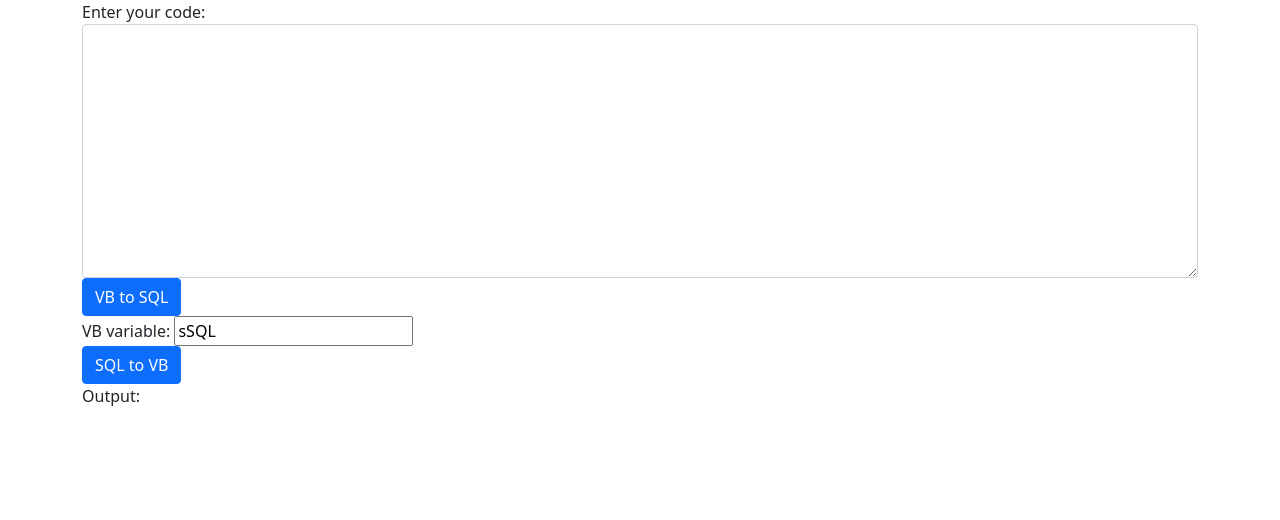
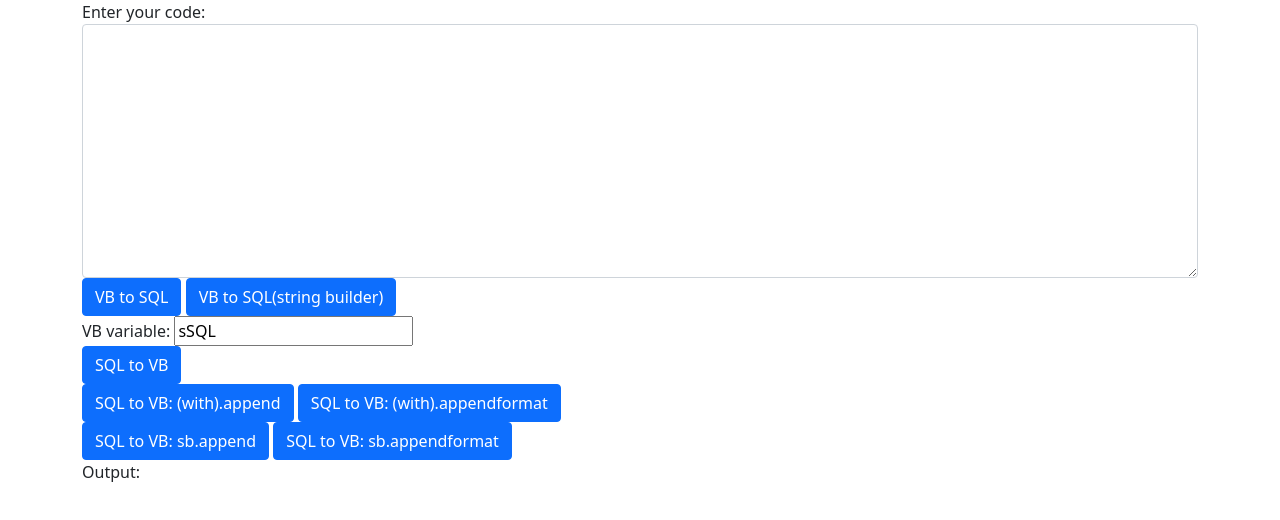
Before and after one commit to JerrayChen/SQL-tool, a plain HTML site: page index.html in a window 1280 px wide. Drawn offline with nearby package versions, Linux system fonts and the light colour scheme.

Commit message:
update string builder

```diff
--- a/index.html
+++ b/index.html
@@ -41,6 +41,23 @@
             }).join("\r\n");
             document.getElementById("output").innerHTML = output;
         }
+        onSubmitSB = () => {
+            let input = document.getElementById("input").value;
+            let output = input.split(/\r\n|\r|\n/g).map(arr => {
+                if (arr.toLowerCase().indexOf('append') === -1) {
+                    return "";
+                }
+                let temp = arr.split('"');
+                temp.shift();
+                temp.pop();
+                return temp.join("");
+                // return temp[1];
+            }).map(arr => {
+                arr = arr.trim()
+                return arr.replace(/^"/g, "").replace(/"$/g, "").replace(/&\s*/g, "")
+            }).join("\r\n");
+            document.getElementById("output").innerHTML = output;
+        }
         function toVB() {
             let input = document.getElementById("input").value;
             let variable = document.getElementById("variable").value;
@@ -50,6 +67,18 @@
                     return `${variable} &= "${line} "`
                 }
                 return `${variable} = "${line} "`
+            }).join("\r\n")
+            document.getElementById("output").innerHTML = output;
+        }
+        function toVBSB(isWith, isFormat) {
+            let input = document.getElementById("input").value;
+            let variable = document.getElementById("variable").value;
+            let output = input.split(/\r\n|\r|\n/g).map((line, ind) => {
+                console.log(line);
+                // if (ind) {
+                //     return `${variable} &= "${line} "`
+                // }
+                return `${isWith ? "" : variable}.${isFormat ? "AppendFormat" : "Append"}(" ${line} ")`
             }).join("\r\n")
             document.getElementById("output").innerHTML = output;
         }
@@ -66,11 +95,26 @@
             </div>
             <!-- <button type="button" class="btn btn-primary" onclick="onSubmit()">VB to SQL</button> -->
             <button type="button" class="btn btn-primary" onclick="onSubmit2()">VB to SQL</button>
+            <button type="button" class="btn btn-primary" onclick="onSubmitSB()">VB to SQL(string builder)</button>
             <div class="form-group">
                 <label>VB variable:</label>
                 <input id="variable" value="sSQL">
             </div>
-            <button type="button" class="btn btn-primary" onclick="toVB()">SQL to VB</button>
+            <div>
+                <button type="button" class="btn btn-primary" onclick="toVB()">SQL to VB</button>
+            </div>
+            <div>
+                <button type="button" class="btn btn-primary" onclick="toVBSB(true,false)">SQL to VB:
+                    (with).append</button>
+                <button type="button" class="btn btn-primary" onclick="toVBSB(true,true)">SQL to VB:
+                    (with).appendformat</button>
+            </div>
+            <div>
+                <button type="button" class="btn btn-primary" onclick="toVBSB(false,false)">SQL to VB:
+                    sb.append</button>
+                <button type="button" class="btn btn-primary" onclick="toVBSB(false,true)">SQL to VB:
+                    sb.appendformat</button>
+            </div>
         </form>
         <label>Output:</label>
         <p style="white-space: pre-wrap;" id="output"></p>
```
